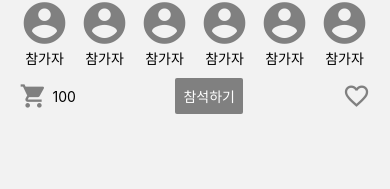
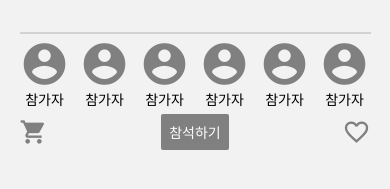
Before and after one commit to dudcks5477/Capstone_partypeople, a React Native app in the folder frontend/: screen /PartyDetail in a window 390 px wide. Shown: the part 561-750 px from the top of the page. Built offline with nearby package versions, Linux system fonts and the light colour scheme.

Commit message:
Add Event

```diff
--- a/frontend/src/screens/PartyDetailScreen.js
+++ b/frontend/src/screens/PartyDetailScreen.js
@@ -22,6 +22,13 @@ const PartyDetailScreen = () => {
     console.log("참가자 버튼이 눌렸습니다.");
   }
 
+  const images = [
+    require('../assets/party1.jpeg'),
+    require('../assets/party2.jpeg'),
+    require('../assets/party3.jpeg'),
+    // 이미지 경로 추가
+  ]
+
   return (
     <ScrollView>
       <Line style={{marginTop: 20}} />
@@ -35,6 +42,7 @@ const PartyDetailScreen = () => {
         <MaterialIcons name="chevron-left" size={24} color="black" style={{ marginRight: 2}} />
         <Text>Chan's Party</Text>
       </TouchableOpacity>
+
       <View style={styles.cardContainer}>
         <Image source={require('../assets/party1.jpeg')} style={styles.cardImage} />
       </View>
@@ -52,7 +60,7 @@ const PartyDetailScreen = () => {
 
       <Line/>
 
-      <View style={{width:"90%", marginHorizontal:"5%", height:136}}>
+      <View style={{width:"90%", marginHorizontal:"5%", height:177}}>
         <Text>파티소개</Text>
       </View>
 
@@ -80,12 +88,13 @@ const PartyDetailScreen = () => {
       <View style={styles.buttonContainer}>
         <View style={styles.cartContainer}>
           <MaterialIcons name="shopping-cart" size={28} color="gray" />
-          <Text style={styles.cartText}>100</Text>
+          {/* <Text style={styles.cartText}>100</Text> */}
         </View>
-        <Button
-          title="참석하기"
-          color="gray"
-          onPress={() => Alert.alert("참석하기를 누르셨습니다!")} />
+          <Button
+            title="참석하기"
+            color="gray"
+            onPress={() => Alert.alert("참석하기를 누르셨습니다!")}
+          />
         <MaterialIcons name="favorite-border" size={28} color="gray" />
       </View>
     </ScrollView>
@@ -159,9 +168,9 @@ const styles = StyleSheet.create({
     alignItems: 'center',
   },
   buttonContainer: {
+    margin: 5,
     width: '90%',
     marginHorizontal: '5%',
-    marginTop: 10,
     flexDirection: 'row',
     justifyContent: 'space-between',
     alignItems: 'center',
```
